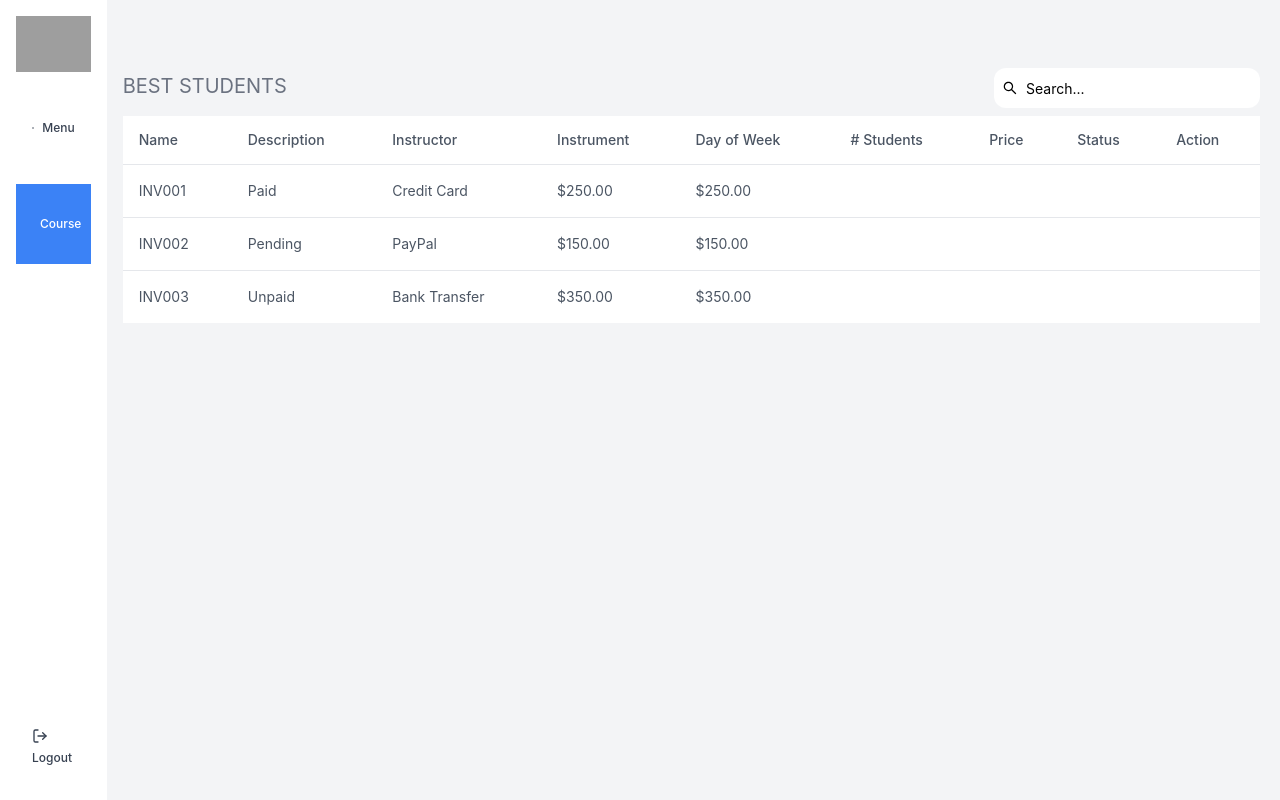
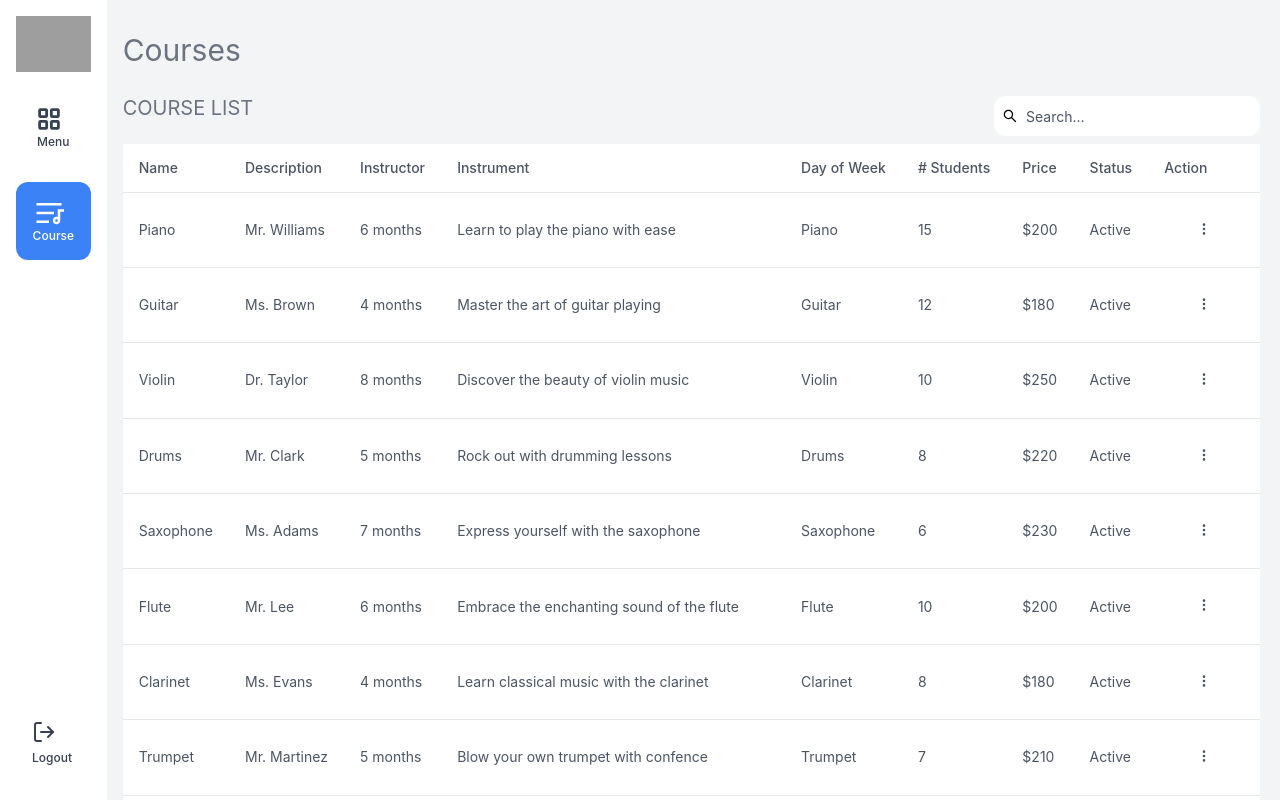
Before and after one commit to rajendranali/music-school-dashbord, a React (Vite) app: page /course in a window 1280 px wide. Built offline with nearby package versions, Linux system fonts and the light colour scheme; data requests are answered from the project's data file; grey boxes are pictures that could not be loaded.

Commit message:
using redux functionality

```diff
--- a/package.json
+++ b/package.json
@@ -11,6 +11,7 @@
   },
   "dependencies": {
     "@radix-ui/react-avatar": "^1.0.4",
+    "@radix-ui/react-popover": "^1.0.7",
     "@radix-ui/react-slot": "^1.0.2",
     "axios": "^1.6.8",
     "class-variance-authority": "^0.7.0",
--- a/src/CommonComponents/NewTable.jsx
+++ b/src/CommonComponents/NewTable.jsx
@@ -9,62 +9,48 @@ import {
   TableHeader,
   TableRow,
 } from "@/components/ui/table";
-
-const invoices = [
-  {
-    invoice: "INV001",
-    paymentStatus: "Paid",
-    totalAmount: "$250.00",
-    paymentMethod: "Credit Card",
-  },
-  {
-    invoice: "INV002",
-    paymentStatus: "Pending",
-    totalAmount: "$150.00",
-    paymentMethod: "PayPal",
-  },
-  {
-    invoice: "INV003",
-    paymentStatus: "Unpaid",
-    totalAmount: "$350.00",
-    paymentMethod: "Bank Transfer",
-  },
-  // Add more invoice data as needed
-];
-
-export function TableDemo({ dataSource }) {
+import {
+  Popover,
+  PopoverContent,
+  PopoverTrigger,
+} from "@/components/ui/popover";
+import { Button } from "@/components/ui/button";
+import { BsThreeDotsVertical } from "react-icons/bs";
+export function TableDemo({ dataSource, column }) {
   console.log("Dar6ty", dataSource);
   return (
     <Table className="min-w-full bg-white  text-gray-600">
-      {/* <TableCaption className="text-center text-gray-600">A list of your recent invoices.</TableCaption> */}
       <TableHeader>
         <TableRow>
           {dataSource?.map((it) => (
             <TableHead className="w-30 ">{it.header}</TableHead>
           ))}
-
-          {/* <TableHead>Status</TableHead>
-          <TableHead>Method</TableHead>
-          <TableHead className="text-right">Amount</TableHead> */}
         </TableRow>
       </TableHeader>
       <TableBody>
-        {invoices.map((invoice) => (
+        {column?.map((invoice) => (
           <TableRow key={invoice.invoice}>
-            <TableCell className="h-2">{invoice.invoice}</TableCell>
-            <TableCell className=" h-8">{invoice.paymentStatus}</TableCell>
-            <TableCell className=" h-8">{invoice.paymentMethod}</TableCell>
-            <TableCell className=" h-8">{invoice.totalAmount}</TableCell>
-            <TableCell className=" h-8">{invoice.totalAmount}</TableCell>
+            <TableCell className="h-2">{invoice?.name}</TableCell>
+            <TableCell className="h-8">{invoice?.instructor}</TableCell>
+            <TableCell className="h-8">{invoice?.dayOfWeek}</TableCell>
+            <TableCell className="h-8">{invoice?.description}</TableCell>
+            <TableCell className="h-8">{invoice?.instrument}</TableCell>
+            <TableCell className="h-8">{invoice?.numStudents}</TableCell>
+            <TableCell className="h-8">{invoice?.price}</TableCell>
+            <TableCell className="h-8">{invoice?.status}</TableCell>
+            <TableCell className="h-8 text-xl">
+              <Button className="bg-white border-none">
+                <Popover>
+                  <PopoverTrigger className="bg-white border-none"><BsThreeDotsVertical/></PopoverTrigger>
+                  <PopoverContent>
+                    Place content for the popover here.
+                  </PopoverContent>
+                </Popover>
+              </Button>
+            </TableCell>
           </TableRow>
         ))}
       </TableBody>
-      {/* <TableFooter>
-        <TableRow>
-          <TableCell colSpan={3} className="font-medium">Total</TableCell>
-          <TableCell className="text-right font-medium">$2,500.00</TableCell>
-        </TableRow>
-      </TableFooter> */}
     </Table>
   );
 }
--- /dev/null
+++ b/src/CommonComponents/StudentTable.jsx
@@ -0,0 +1,42 @@
+
+import React from "react";
+import {
+  Table,
+  TableBody,
+  TableCaption,
+  TableCell,
+  TableFooter,
+  TableHead,
+  TableHeader,
+  TableRow,
+} from "@/components/ui/table";
+const StudentTable = ({dataSource,column}) => {
+    return (
+        <Table className="min-w-full bg-white  text-gray-600">
+          <TableHeader>
+            <TableRow>
+              {dataSource?.map((it) => (
+                <TableHead className="w-30 ">{it.header}</TableHead>
+              ))}
+            </TableRow>
+          </TableHeader>
+          <TableBody>
+            {column?.map((invoice) => (
+              <TableRow key={invoice.invoice}>
+                <TableCell className="h-2">{invoice?.name}</TableCell>
+                <TableCell className="h-8">{invoice?.instructor}</TableCell>
+                <TableCell className="h-8">{invoice?.dayOfWeek}</TableCell>
+                <TableCell className="h-8">{invoice?.description}</TableCell>
+                <TableCell className="h-8">{invoice?.instrument}</TableCell>
+                <TableCell className="h-8">{invoice?.numStudents}</TableCell>
+                <TableCell className="h-8">{invoice?.price}</TableCell>
+                <TableCell className="h-8">{invoice?.status}</TableCell>
+                <TableCell className="h-8 text-xl">:</TableCell>
+              </TableRow>
+            ))}
+          </TableBody>
+        </Table>
+      );
+}
+
+export default StudentTable
--- a/src/Pages/Course.jsx
+++ b/src/Pages/Course.jsx
@@ -1,10 +1,13 @@
-import React, { useState } from "react";
+import React, { useEffect, useState } from "react";
+import { useSelector, useDispatch } from "react-redux";
 import { TableDemo } from "@/CommonComponents/NewTable";
 import { Input } from "@/components/ui/input";
 import { AiOutlineSearch } from "react-icons/ai";
+import { Button } from "@/components/ui/button";
+import { fetchCourses } from "@/Redux/Action/action";
 
 const StudentHeader = [
-  { id: 1,header: "Name" },
+  { id: 1, header: "Name" },
   { id: 2, header: "Description" },
   { id: 3, header: "Instructor" },
   { id: 4, header: "Instrument" },
@@ -12,40 +15,60 @@ const StudentHeader = [
   { id: 6, header: "# Students" },
   { id: 7, header: "Price" },
   { id: 8, header: "Status" },
-  { id: 9, header: "Action" }
+  { id: 9, header: "Action" },
 ];
-
 
 const Course = () => {
   const [searchTerm, setSearchTerm] = useState("");
+  const dispatch = useDispatch();
 
-  // Filter function to match column values with search term
+  useEffect(() => {
+    dispatch(fetchCourses());
+  }, [dispatch]);
+
+  const data = useSelector((state) => state.courses);
+
   const filterData = (data, term) => {
     return data.filter(
       (item) =>
-        item.header.toLowerCase().includes(term.toLowerCase()) ||
-        item.paymentStatus.toLowerCase().includes(term.toLowerCase()) ||
-        item.totalAmount.toLowerCase().includes(term.toLowerCase()) ||
-        item.paymentMethod.toLowerCase().includes(term.toLowerCase())
+        item.name.toLowerCase().includes(term.toLowerCase()) ||
+        item.instructor.toLowerCase().includes(term.toLowerCase()) ||
+        item.dayOfWeek.toLowerCase().includes(term.toLowerCase()) ||
+        item.description.toLowerCase().includes(term.toLowerCase()) ||
+        item.instrument.toLowerCase().includes(term.toLowerCase()) ||
+        item.numStudents.toLowerCase().includes(term.toLowerCase()) ||
+        item.price.toLowerCase().includes(term.toLowerCase()) ||
+        item.status.toLowerCase().includes(term.toLowerCase()) ||
+        item.action.toLowerCase().includes(term.toLowerCase())
     );
   };
 
   return (
     <div>
-      <div className="mt-10 flex justify-between items-center">
-        <h2 className="text-xl f mb-4 text-gray-500 pt-3">BEST STUDENTS</h2>
+      <h2 className="text-3xl f mb-1 text-gray-500 pt-3">Courses</h2>
+      <div className="mt-5 flex justify-between items-center">
+        <div>
+          <h2 className="text-xl f mb-4 text-gray-500 3">COURSE LIST</h2>
+        </div>
         <div className="relative">
           <Input
             placeholder="Search..."
             value={searchTerm}
             onChange={(e) => setSearchTerm(e.target.value)}
-            className="pl-8 pr-4 bg-white rounded-xl text-black border-none"
+            className="pl-8 pr-4 mt-2 mb-2 bg-white rounded-xl text-gray-600 border-none"
           />
           <AiOutlineSearch className="absolute top-1/2 left-2 transform -translate-y-1/2 text-black bg-white " />
         </div>
       </div>
 
-      <TableDemo dataSource={StudentHeader}  column={filterData(StudentHeader, searchTerm)}/>
+      <TableDemo
+        dataSource={StudentHeader}
+        column={filterData(data, searchTerm)}
+      />
+
+      <Button className="bg-purple-400 p-4 rounded-xl mt-3 mb-3">
+        Add Course +
+      </Button>
     </div>
   );
 };
--- a/src/Pages/OverViews.jsx
+++ b/src/Pages/OverViews.jsx
@@ -1,6 +1,7 @@
 import CardComponents from "@/CommonComponents/CardComponents";
 import React from "react";
 import { TableDemo } from "@/CommonComponents/NewTable";
+import StudentTable from "@/CommonComponents/StudentTable";
 const StudentHeader = [
   {
     header: "Enr.No",
@@ -73,7 +74,7 @@ const OverViews = () => {
           </p>
         </div>
       </div>
-      <TableDemo dataSource={StudentHeader} />
+      <StudentTable dataSource={StudentHeader} />
 
       <div className="mt-10 flex justify-between">
         <div>
@@ -86,7 +87,7 @@ const OverViews = () => {
         </div>
       </div>
 
-      <TableDemo dataSource={StudentHeader} />
+      <StudentTable dataSource={StudentHeader} />
     </div>
   );
 };
--- a/src/Redux/Action/action.js
+++ b/src/Redux/Action/action.js
@@ -1,6 +1,13 @@
-import { ACTION_TYPE } from "../ActionType/actionType";
+import { ACTION_TYPE ,FETCH_COURSES_FAILURE,FETCH_COURSES_SUCCESS} from "../ActionType/actionType";
 
-export const actionCreator = (payload) => ({
-    type: ACTION_TYPE,
-    payload,
-  });
+import axios from 'axios';
+
+export const fetchCourses = () => async dispatch => {
+  try {
+    const response = await axios.get('http://localhost:3001/courses');
+    dispatch({ type: FETCH_COURSES_SUCCESS, payload: response.data });
+  } catch (error) {
+    console.error('Error fetching data:', error);
+    dispatch({ type: FETCH_COURSES_FAILURE, payload: error });
+  }
+};
--- a/src/Redux/ActionType/actionType.js
+++ b/src/Redux/ActionType/actionType.js
@@ -1 +1,3 @@
 export const ACTION_TYPE = 'ACTION_TYPE';
+export const FETCH_COURSES_SUCCESS="FETCH_COURSES_SUCCESS"
+export const  FETCH_COURSES_FAILURE=" FETCH_COURSES_FAILURE"
--- a/src/Router/Sidebar.jsx
+++ b/src/Router/Sidebar.jsx
@@ -16,12 +16,12 @@ const Sidebar = () => {
 
       {/* Routes */}
       <div className="flex flex-col gap-4">
-        <Link to="/overview" className={`flex items-center justify-start p-4 rounded-lg ${location.pathname === '/overview' ? 'bg-blue-500 text-white' : 'bg-white text-gray-700 hover:bg-blue-100'}`}>
-          <PiSquaresFourBold className="text-5xl mr-2" />
+        <Link to="/overview" className={`flex flex-col items-center justify-start p-4 rounded-xl ${location.pathname === '/overview' ? 'bg-blue-500 text-white' : 'bg-white text-gray-700 hover:bg-blue-100'}`}>
+          <PiSquaresFourBold className="text-3xl mr-2" />
           <span className="text-xs">Menu</span>
         </Link>
-        <Link to="/course" className={`flex items-center justify-start p-4 rounded-lg ${location.pathname === '/course' ? 'bg-blue-500 text-white' : 'bg-white text-gray-700 hover:bg-blue-100'}`}>
-          <RiPlayListLine className="text-5xl mr-2 " />
+        <Link to="/course" className={`flex  flex-col items-center justify-start p-4 rounded-xl ${location.pathname === '/course' ? 'bg-blue-500 text-white' : 'bg-white text-gray-700 hover:bg-blue-100'}`}>
+          <RiPlayListLine className="text-3xl mr-2 " />
           <span className="text-xs">Course</span>
         </Link>
       </div>
@@ -29,7 +29,7 @@ const Sidebar = () => {
       {/* Logout Button */}
       <div className="mt-auto">
         <button className="p-4 bg-white text-gray-700 rounded-xl hover:bg-gray-200 border-none">
-          <FiLogOut/>
+          <FiLogOut className="text-2xl mr-2 "/>
           <span className="text-xs">Logout</span>
         </button>
       </div>
--- /dev/null
+++ b/src/components/ui/popover.jsx
@@ -0,0 +1,25 @@
+import * as React from "react"
+import * as PopoverPrimitive from "@radix-ui/react-popover"
+
+import { cn } from "@/lib/utils"
+
+const Popover = PopoverPrimitive.Root
+
+const PopoverTrigger = PopoverPrimitive.Trigger
+
+const PopoverContent = React.forwardRef(({ className, align = "center", sideOffset = 4, ...props }, ref) => (
+  <PopoverPrimitive.Portal>
+    <PopoverPrimitive.Content
+      ref={ref}
+      align={align}
+      sideOffset={sideOffset}
+      className={cn(
+        "z-50 w-72 rounded-md border bg-popover p-4 text-popover-foreground shadow-md outline-none data-[state=open]:animate-in data-[state=closed]:animate-out data-[state=closed]:fade-out-0 data-[state=open]:fade-in-0 data-[state=closed]:zoom-out-95 data-[state=open]:zoom-in-95 data-[side=bottom]:slide-in-from-top-2 data-[side=left]:slide-in-from-right-2 data-[side=right]:slide-in-from-left-2 data-[side=top]:slide-in-from-bottom-2",
+        className
+      )}
+      {...props} />
+  </PopoverPrimitive.Portal>
+))
+PopoverContent.displayName = PopoverPrimitive.Content.displayName
+
+export { Popover, PopoverTrigger, PopoverContent }
```
Also changed, not shown: src/Redux/Reducer/reducer.js (+21 -5 lines), db.json (renamed from src/db.json), 1 other file (tests, documents, lock files or other folders).
